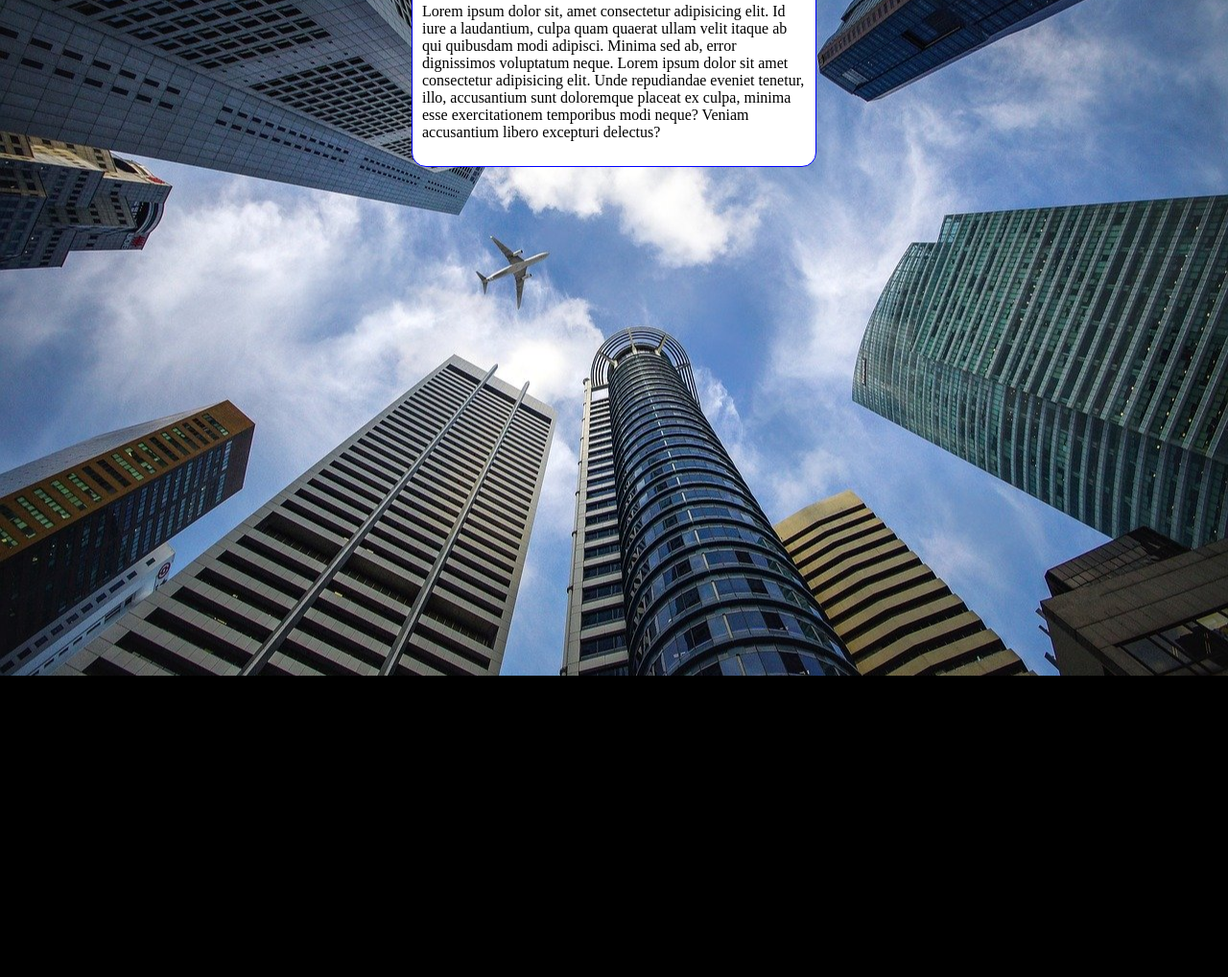
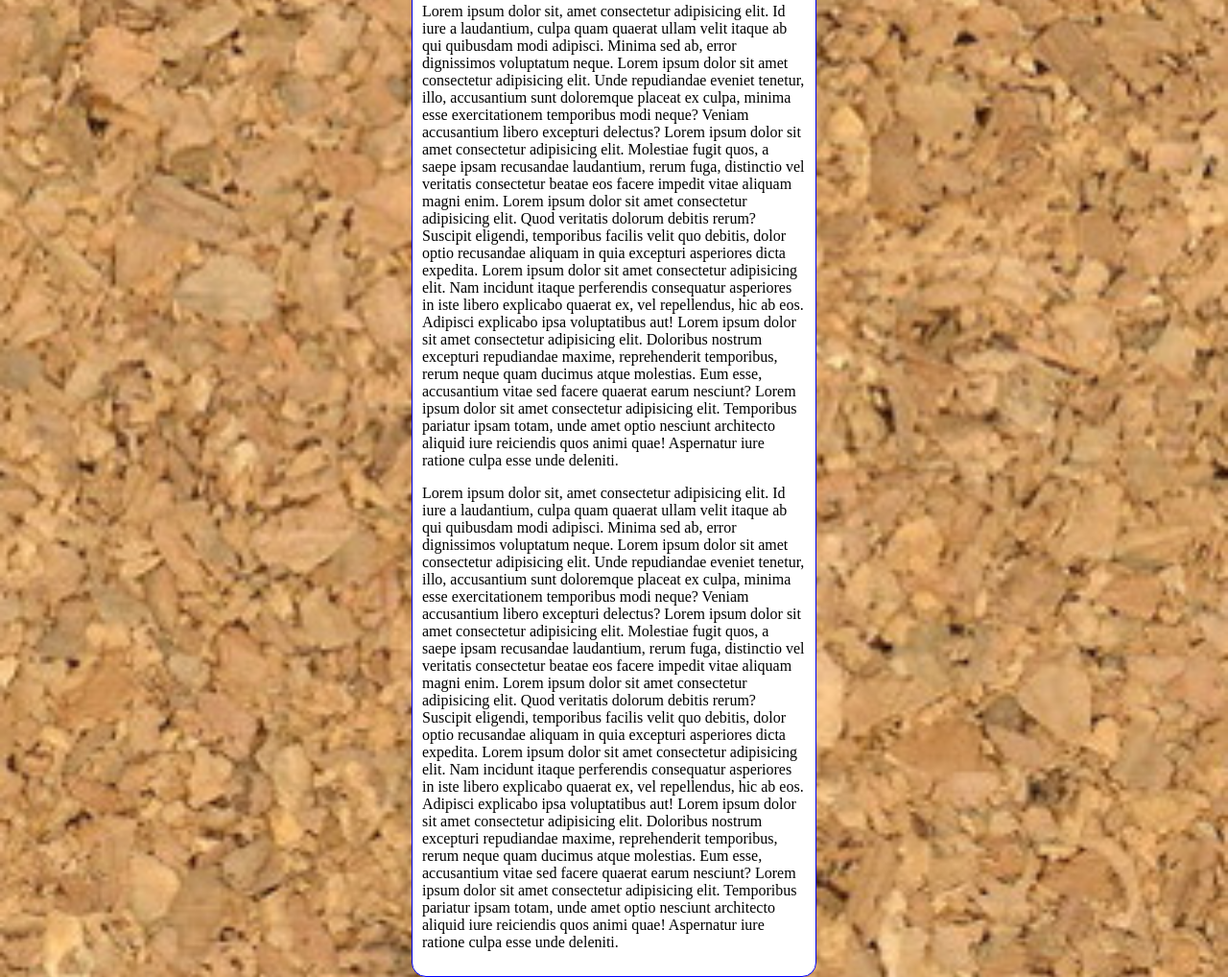
Before and after one commit to Ceruleumas/HTML-CSS, a plain HTML site: page modulo_tres/ex001/fundo006.html in a window 1280 px wide. Shown: the part 96-1114 px from the top of the page at 96% size. Before the commit the page ends 800 px from the top, so only its background shows below. Drawn offline with Linux system fonts and the light colour scheme.

Commit message:
Update fundo006.html

```diff
--- a/modulo_tres/ex001/fundo006.html
+++ b/modulo_tres/ex001/fundo006.html
@@ -10,12 +10,13 @@
         body {
             height: 97vh;
             background-color: black;
-            background-image: url("imagens/wallpaper002.jpg");
+            background-image: url("imagens/wallpaper001.jpg");
             background-position: center center;
-            background-repeat: no-repeat;
+            background-repeat: repeat-y;
             background-size: cover;
         }
-        main{
+
+        main {
             background-color: white;
             width: 400px;
             padding: 10px;
@@ -36,7 +37,34 @@
             velit itaque ab qui quibusdam modi adipisci. Minima sed ab, error dignissimos voluptatum neque. Lorem ipsum
             dolor sit amet consectetur adipisicing elit. Unde repudiandae eveniet tenetur, illo, accusantium sunt
             doloremque placeat ex culpa, minima esse exercitationem temporibus modi neque? Veniam accusantium libero
-            excepturi delectus?
+            excepturi delectus? Lorem ipsum dolor sit amet consectetur adipisicing elit. Molestiae fugit quos, a saepe
+            ipsam recusandae laudantium, rerum fuga, distinctio vel veritatis consectetur beatae eos facere impedit
+            vitae aliquam magni enim. Lorem ipsum dolor sit amet consectetur adipisicing elit. Quod veritatis dolorum
+            debitis rerum? Suscipit eligendi, temporibus facilis velit quo debitis, dolor optio recusandae aliquam in
+            quia excepturi asperiores dicta expedita. Lorem ipsum dolor sit amet consectetur adipisicing elit. Nam
+            incidunt itaque perferendis consequatur asperiores in iste libero explicabo quaerat ex, vel repellendus, hic
+            ab eos. Adipisci explicabo ipsa voluptatibus aut! Lorem ipsum dolor sit amet consectetur adipisicing elit.
+            Doloribus nostrum excepturi repudiandae maxime, reprehenderit temporibus, rerum neque quam ducimus atque
+            molestias. Eum esse, accusantium vitae sed facere quaerat earum nesciunt? Lorem ipsum dolor sit amet
+            consectetur adipisicing elit. Temporibus pariatur ipsam totam, unde amet optio nesciunt architecto aliquid
+            iure reiciendis quos animi quae! Aspernatur iure ratione culpa esse unde deleniti.
+        </p>
+        <p>
+            Lorem ipsum dolor sit, amet consectetur adipisicing elit. Id iure a laudantium, culpa quam quaerat ullam
+            velit itaque ab qui quibusdam modi adipisci. Minima sed ab, error dignissimos voluptatum neque. Lorem ipsum
+            dolor sit amet consectetur adipisicing elit. Unde repudiandae eveniet tenetur, illo, accusantium sunt
+            doloremque placeat ex culpa, minima esse exercitationem temporibus modi neque? Veniam accusantium libero
+            excepturi delectus? Lorem ipsum dolor sit amet consectetur adipisicing elit. Molestiae fugit quos, a saepe
+            ipsam recusandae laudantium, rerum fuga, distinctio vel veritatis consectetur beatae eos facere impedit
+            vitae aliquam magni enim. Lorem ipsum dolor sit amet consectetur adipisicing elit. Quod veritatis dolorum
+            debitis rerum? Suscipit eligendi, temporibus facilis velit quo debitis, dolor optio recusandae aliquam in
+            quia excepturi asperiores dicta expedita. Lorem ipsum dolor sit amet consectetur adipisicing elit. Nam
+            incidunt itaque perferendis consequatur asperiores in iste libero explicabo quaerat ex, vel repellendus, hic
+            ab eos. Adipisci explicabo ipsa voluptatibus aut! Lorem ipsum dolor sit amet consectetur adipisicing elit.
+            Doloribus nostrum excepturi repudiandae maxime, reprehenderit temporibus, rerum neque quam ducimus atque
+            molestias. Eum esse, accusantium vitae sed facere quaerat earum nesciunt? Lorem ipsum dolor sit amet
+            consectetur adipisicing elit. Temporibus pariatur ipsam totam, unde amet optio nesciunt architecto aliquid
+            iure reiciendis quos animi quae! Aspernatur iure ratione culpa esse unde deleniti.
         </p>
     </main>
 </body>
```
